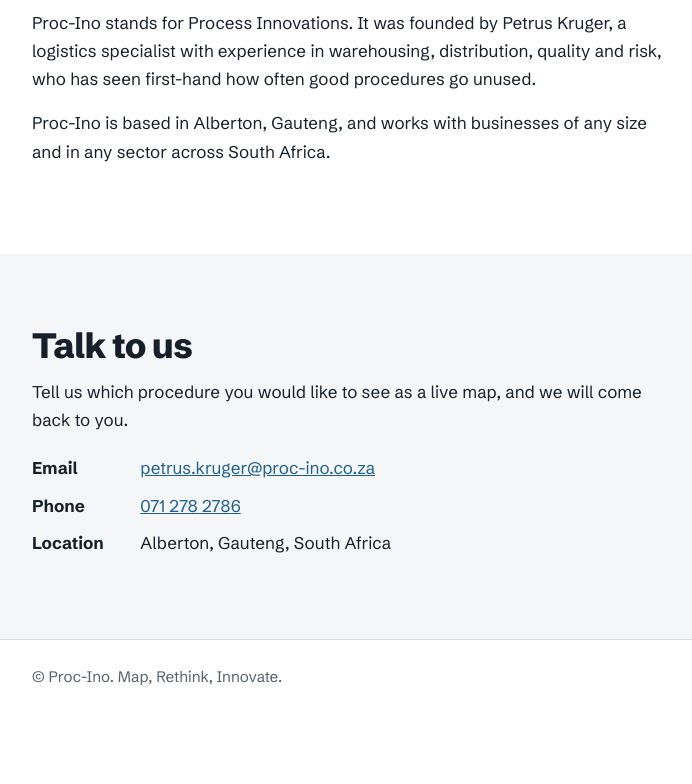
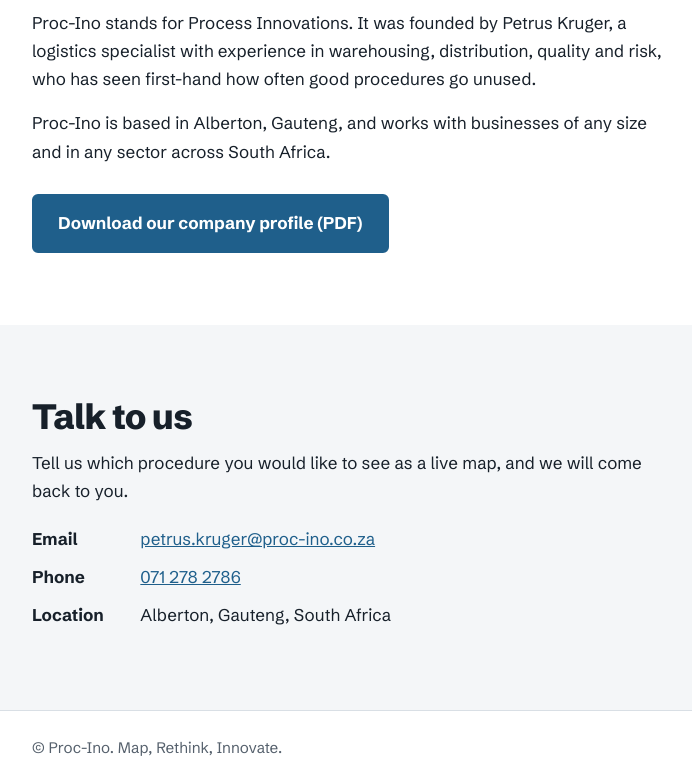
Before and after one commit to kimannak1512-max/dadsweb, a plain HTML site: page index.html in a window 1280 px wide. Shown: the part 3586-4370 px from the top of the page, without its empty margins (112-804 px from the left). Before the commit the page ends 4299 px from the top, so only its background shows below. Drawn offline with Linux system fonts and the light colour scheme.

Commit message:
Add download link for company profile in index.html

```diff
--- a/index.html
+++ b/index.html
@@ -260,6 +260,9 @@
     <h2>About Proc-Ino</h2>
     <p>Proc-Ino stands for Process Innovations. It was founded by Petrus Kruger, a logistics specialist with experience in warehousing, distribution, quality and risk, who has seen first-hand how often good procedures go unused.</p>
     <p>Proc-Ino is based in Alberton, Gauteng, and works with businesses of any size and in any sector across South Africa.</p>
+ <div class="actions">
+      <a class="btn btn-primary" href="proc-ino-business-profile.pdf" target="_blank" rel="noopener">Download our company profile (PDF)</a>
+    </div>
   </div>
 </section>
 
```
